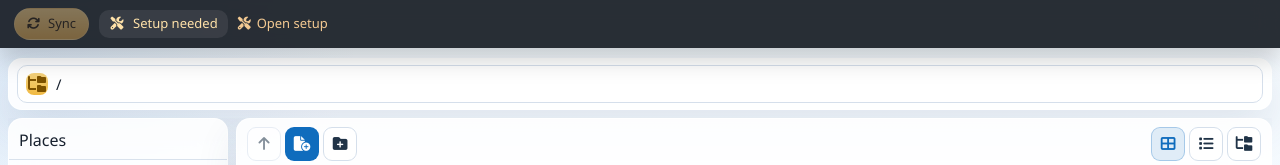
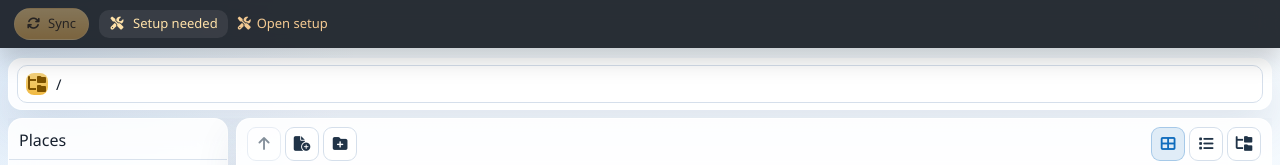
Before and after one commit to cmdr2/flare, a plain HTML site: page public/apps/explorer/index.html in a window 1280 px wide. Shown: the top 165 px of the page. Drawn offline with Linux system fonts and the light colour scheme.

Commit message:
explorer: styling tweak to icon

```diff
--- a/public/apps/explorer/index.html
+++ b/public/apps/explorer/index.html
@@ -66,7 +66,7 @@
                 <i class="fa-solid fa-arrow-up" aria-hidden="true"></i>
                 <span class="sr-only">Up</span>
               </button>
-              <button id="new-file-button" class="toolbar-button toolbar-button--icon" type="button" aria-label="Create new file" title="New file">
+              <button id="new-file-button" class="toolbar-button toolbar-button--ghost toolbar-button--icon" type="button" aria-label="Create new file" title="New file">
                 <i class="fa-solid fa-file-circle-plus" aria-hidden="true"></i>
                 <span class="sr-only">New file</span>
               </button>
```
